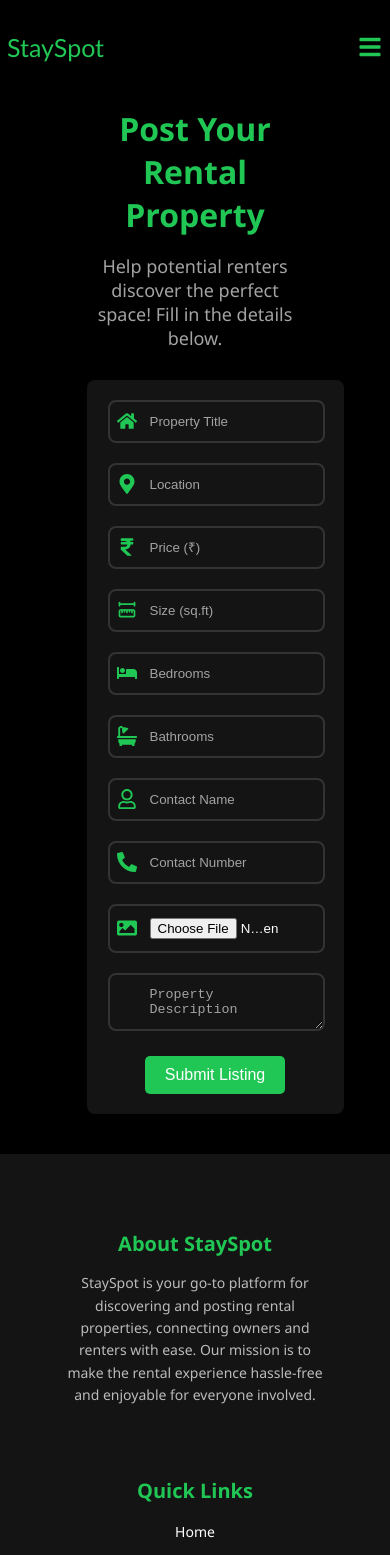
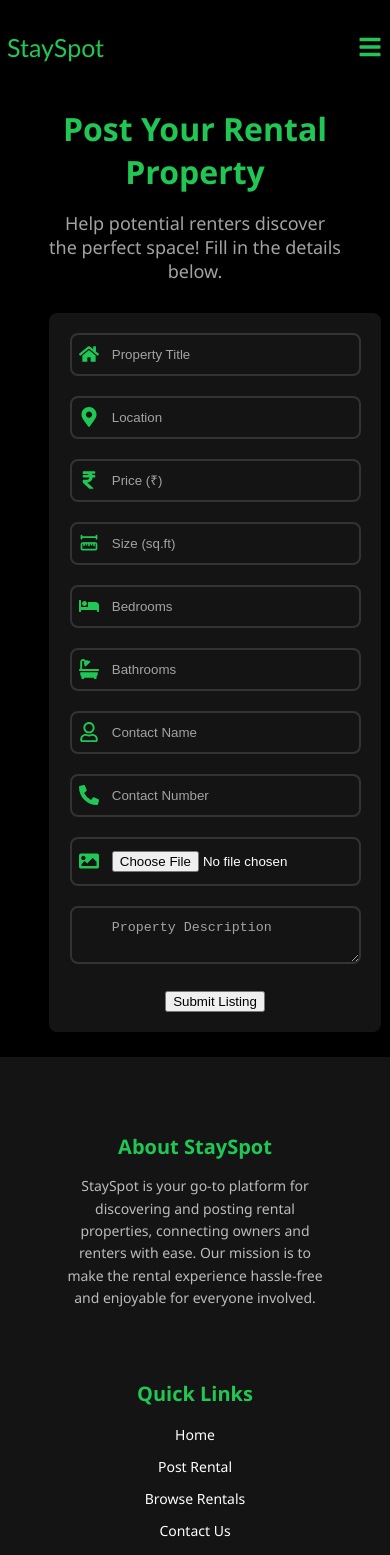
Before and after one commit to PrasadNalajala/stayspot, a React (Create React App) app: page /post-rental in a window 390 px wide. Shown: the top 1555 px of the page. Built offline with nearby package versions, Linux system fonts and the light colour scheme.

Commit message:
responsive fix

```diff
--- a/src/components/PostRental/index.js
+++ b/src/components/PostRental/index.js
@@ -9,11 +9,10 @@ import "./postrental.css";
 
 const PostRental = () => {
   const [image, setImage] = useState(null);
-  const [contactName,setcontactName]=useState('')
-  const [phoneNumber,setPhoneNumber]=useState()
-  const [email,setEmail]=useState('')
+  const [contactName, setContactName] = useState('');
+  const [phoneNumber, setPhoneNumber] = useState('');
+  const [email, setEmail] = useState('');
   const [formData, setFormData] = useState({
-
     title: '',
     location: '',
     price: '',
@@ -24,9 +23,9 @@ const PostRental = () => {
     description: '',
     amenities: { Gym: false, WiFi: false, Parking: false },
     status: 'available',
-    contact_name:contactName,
-    contact_mail:'',
-    contact_phone:phoneNumber,
+    contact_name: contactName,
+    contact_mail: '',
+    contact_phone: phoneNumber,
   });
 
   const handleChange = (e) => {
@@ -48,7 +47,6 @@ const PostRental = () => {
     }
   };
 
-
   const handleSubmit = async (e) => {
     e.preventDefault();
     const updatedFormData = {
@@ -57,7 +55,6 @@ const PostRental = () => {
       contact_phone: phoneNumber,
       contact_mail: email,
     };
-    console.log('updated form data',updatedFormData)
     const data = new FormData();
     Object.keys(updatedFormData).forEach(key => {
       if (key === "amenities") {
@@ -67,19 +64,10 @@ const PostRental = () => {
       }
     });
     data.append("image", updatedFormData.imageUrl);
-    for (let [key, value] of data.entries()) {
-      console.log(`${key}: ${value}`);
-    }
     try {
-      const response = await axios.post("http://localhost:3000/rentals", updatedFormData, {
-        headers: {
-          // "Content-Type": "multipart/form-data",
-        },
-      });
-      console.log(response.data);
+      const response = await axios.post("http://localhost:3000/rentals", updatedFormData);
       toast.success("Rental property posted successfully!");
     } catch (error) {
-      console.error("Error posting rental:", error);
       toast.error("Failed to post rental property.");
     }
   };
@@ -131,11 +119,11 @@ const PostRental = () => {
             <div className="input-group">
               <div className="input-field">
                 <FaRegUser className="input-icon" />
-                <input type="text" placeholder="Contact Name" name="contactName" value={contactName} onChange={(e)=>setcontactName(e.target.value)} required />
+                <input type="text" placeholder="Contact Name" name="contactName" value={contactName} onChange={(e) => setContactName(e.target.value)} required />
               </div>
               <div className="input-field">
                 <FaPhoneAlt className="input-icon" />
-                <input type="tel" placeholder="Contact Number" name="contactPhone" value={phoneNumber} onChange={(e)=>setPhoneNumber(e.target.value)} required />
+                <input type="tel" placeholder="Contact Number" name="contactPhone" value={phoneNumber} onChange={(e) => setPhoneNumber(e.target.value)} required />
               </div>
             </div>
 
--- a/src/components/PostRental/postrental.css
+++ b/src/components/PostRental/postrental.css
@@ -16,13 +16,10 @@ body, html {
   margin: 0 auto;
   padding: 40px;
   border-radius: 10px;
-
   box-shadow: 0 4px 6px rgba(0, 0, 0, 0.1);
   opacity: 1;
   padding-top: 80px;
-    /* animation: slideInRight 2s ease-in forwards; */
 }
-
 
 .post-rental-des h2 {
   font-size: 32px;
@@ -106,45 +103,23 @@ body, html {
 .image-thumb {
   max-width: 100%;
   max-height: 200px;
-    border-radius: 10px;
-    box-shadow: 0 0 10px rgba(0, 0, 0, 0.3);
-    border: 2px solid #20c755;
+  object-fit: cover;
 }
 
-
-  .form-submit button {
-    background-color: #20c755;
-    color: white;
-    padding: 10px 20px;
-    border: none;
-    border-radius: 5px;
-    cursor: pointer;
-    font-size: 16px;
-    transition: all 0.3s ease;
-    width: fit-content;
+/* Responsive Styling */
+@media (max-width: 768px) {
+  .input-group {
+    flex-direction: column;
   }
 
-  .form-submit button:hover {
-
-    background-color: #1aaf4a;
-    box-shadow: 0 5px 10px rgba(32, 199, 85, 0.5);
+  .input-field {
+    max-width: 100%;
   }
-
-
-  @media (max-width: 768px) {
-    .input-field {
-      min-width: 100%;
+  .post-rentals-section{
+    margin-bottom: 25px;
+    padding: 80px 0 0 0;
+  }
+  .post-rental-des{
+    width: 75%;
   }
 }
-
-
-  /* @keyframes slideInRight {
-    from {
-      transform: translateX(100%);
-      opacity: 0;
-    }
-    to {
-      transform: translateX(0);
-      opacity: 1;
-    }
-  } */
--- a/src/components/RentalItem/index.css
+++ b/src/components/RentalItem/index.css
@@ -1,4 +1,3 @@
-
 .rental-item {
     width: 420px;
     margin: 15px;
@@ -39,7 +38,7 @@
     color: #20c755;
     white-space: nowrap;
     overflow: hidden;
-    text-overflow: hidden;
+    text-overflow: ellipsis;
     margin-right: 14px;
 }
 
@@ -57,7 +56,6 @@
     font-weight: 500;
 }
 
-/* Location section */
 .location-container {
     margin-bottom: 15px;
 }
@@ -73,7 +71,6 @@
     color: #ff5c5c;
 }
 
-/* Button styling */
 .button-container {
     display: flex;
     justify-content: space-between;
@@ -107,33 +104,35 @@
     background-color: #1a9f44;
 }
 
-/* Media queries for responsiveness */
 @media (max-width: 768px) {
     .rental-item {
         width: 100%;
+        margin: 0;
     }
 
     .specifications-container {
-        flex-direction: column;
+        flex-direction: row;
         align-items: flex-start;
     }
 
     .button-container {
-        flex-direction: column;
+        flex-direction: row;
     }
 
     .button {
         width: 100%;
         margin-bottom: 10px;
+        margin-right: 5px;
     }
 }
+
 .owner-details {
     margin-top: 15px;
     line-height: 1.5;
 }
 
 .close-modal-btn {
-    background-color: #f44336; /* Red */
+    background-color: #f44336;
     color: white;
     border: none;
     padding: 10px 15px;
@@ -143,13 +142,15 @@
 }
 
 .close-modal-btn:hover {
-    background-color: #d32f2f; /* Darker red */
+    background-color: #d32f2f;
 }
-.modal-header{
+
+.modal-header {
     display: flex;
     justify-content: space-between;
     align-items: flex-start;
 }
-.modal-header h2{
+
+.modal-header h2 {
     color: #20c755;
 }
--- a/src/components/RentalItem/index.js
+++ b/src/components/RentalItem/index.js
@@ -27,7 +27,7 @@ const RentalItem = (props) => {
             boxShadow: '0 2px 10px rgba(0, 0, 0, 0.1)',
         },
         overlay: {
-            backgroundColor: 'rgba(0, 0, 0, 0.75)', // Black overlay with opacity
+            backgroundColor: 'rgba(0, 0, 0, 0.75)',
         },
     };
 
@@ -59,8 +59,8 @@ const RentalItem = (props) => {
                 contentLabel="Owner Details Modal"
             >
                 <div className='modal-header'>
-                <h2>Owner Details</h2>
-                <button className='close-modal-btn' onClick={closeModal}>Close</button>
+                    <h2>Owner Details</h2>
+                    <button className='close-modal-btn' onClick={closeModal}>Close</button>
                 </div>
                 <div className='owner-details'>
                     <p><strong>Name:</strong> {contact.name}</p>
```
Lines whose indentation alone changed are shown as unchanged.
